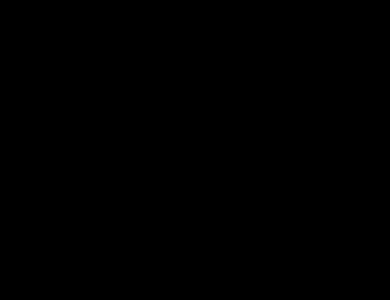
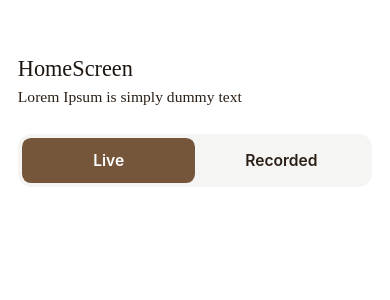
Before and after one commit to mrshahzaibshahbaz-stack/Shopora, a React Native app: screen / in a window 390 px wide. Shown: the top 300 px of the page. Built offline with nearby package versions, Linux system fonts and the light colour scheme.

Commit message:
Tab Component Added in the code

```diff
--- /dev/null
+++ b/src/components/TopTab.tsx
@@ -0,0 +1,70 @@
+import React, { useState } from 'react';
+import { StyleSheet, Text, TouchableOpacity, View } from 'react-native';
+import { s } from 'react-native-size-matters';
+
+const tabs = ['Live', 'Recorded'];
+
+const TopTab = () => {
+  const [activeTab, setActiveTab] = useState('Live');
+
+  return (
+    <View style={styles.container}>
+      {tabs.map((tab) => {
+        const isActive = activeTab === tab;
+
+        return (
+          <TouchableOpacity
+            key={tab}
+            activeOpacity={0.8}
+            onPress={() => setActiveTab(tab)}
+            style={[
+              styles.tabButton,
+              isActive && styles.activeTab,
+            ]}>
+            <Text
+              style={[
+                styles.tabText,
+                isActive && styles.activeText,
+              ]}>
+              {tab}
+            </Text>
+          </TouchableOpacity>
+        );
+      })}
+    </View>
+  );
+};
+
+export default TopTab;
+
+const styles = StyleSheet.create({
+  container: {
+    flexDirection: 'row',
+    backgroundColor: '#F5F5F4',
+    borderRadius: s(12),
+    padding: s(4),
+    marginTop: s(20),
+  },
+
+  tabButton: {
+    flex: 1,
+    height: s(40),
+    justifyContent: 'center',
+    alignItems: 'center',
+    borderRadius: s(8),
+  },
+
+  activeTab: {
+    backgroundColor: '#75563B',
+  },
+
+  tabText: {
+    fontSize: s(14),
+    fontWeight: '600',
+    color: '#2C2016',
+  },
+
+  activeText: {
+    color: '#FFFFFF',
+  },
+});
--- a/src/screens/HomeScreen.tsx
+++ b/src/screens/HomeScreen.tsx
@@ -1,12 +1,18 @@
-import { StyleSheet, Text, View, StatusBar, useColorScheme } from 'react-native';
+import {
+  StyleSheet,
+  Text,
+  View,
+  StatusBar,
+  useColorScheme,
+} from 'react-native';
 import React from 'react';
+import { s } from 'react-native-size-matters';
+import TopTab from '../components/TopTab';
 
 const HomeScreen = () => {
-  const isDarkMode = useColorScheme() === 'light';
-
+  const isDarkMode = useColorScheme() === 'dark';
   const backgroundColor = isDarkMode ? '#000000' : '#FFFFFF';
   const barStyle = isDarkMode ? 'light-content' : 'dark-content';
-
   return (
     <View style={{ flex: 1, backgroundColor }}>
       <StatusBar
@@ -14,9 +20,34 @@
         backgroundColor={backgroundColor}
         translucent={false}
       />
-      <Text>HomeScreen</Text>
+      <View style={styles.container}>
+        <Text style={styles.title}>HomeScreen</Text>
+        <Text style={styles.titleBody}>Lorem Ipsum is simply dummy text</Text>
+        <TopTab/>
+      </View>
     </View>
   );
 };
 
 export default HomeScreen;
+
+const styles = StyleSheet.create({
+  container: {
+    marginTop: s(50),
+    marginHorizontal: s(16),
+    gap: 6
+  },
+  title: {
+    fontSize: s(20),
+    fontFamily: 'Montserrat',
+    fontWeight: "semibold",
+    color: '#1D150F'
+
+  },
+  titleBody: {
+    fontSize: s(14),
+    fontFamily: 'Montserrat',
+    fontWeight: '400',
+    color: '#2C2016'
+  }
+});
--- a/src/screens/IntroScreen.tsx
+++ b/src/screens/IntroScreen.tsx
@@ -24,7 +24,7 @@
 const styles = StyleSheet.create({
   container: {
     flex: 1,
-    backgroundColor: '#fff',
+    backgroundColor: '#ffffff',
     justifyContent: 'center',
     alignItems: 'center',
   },
```
